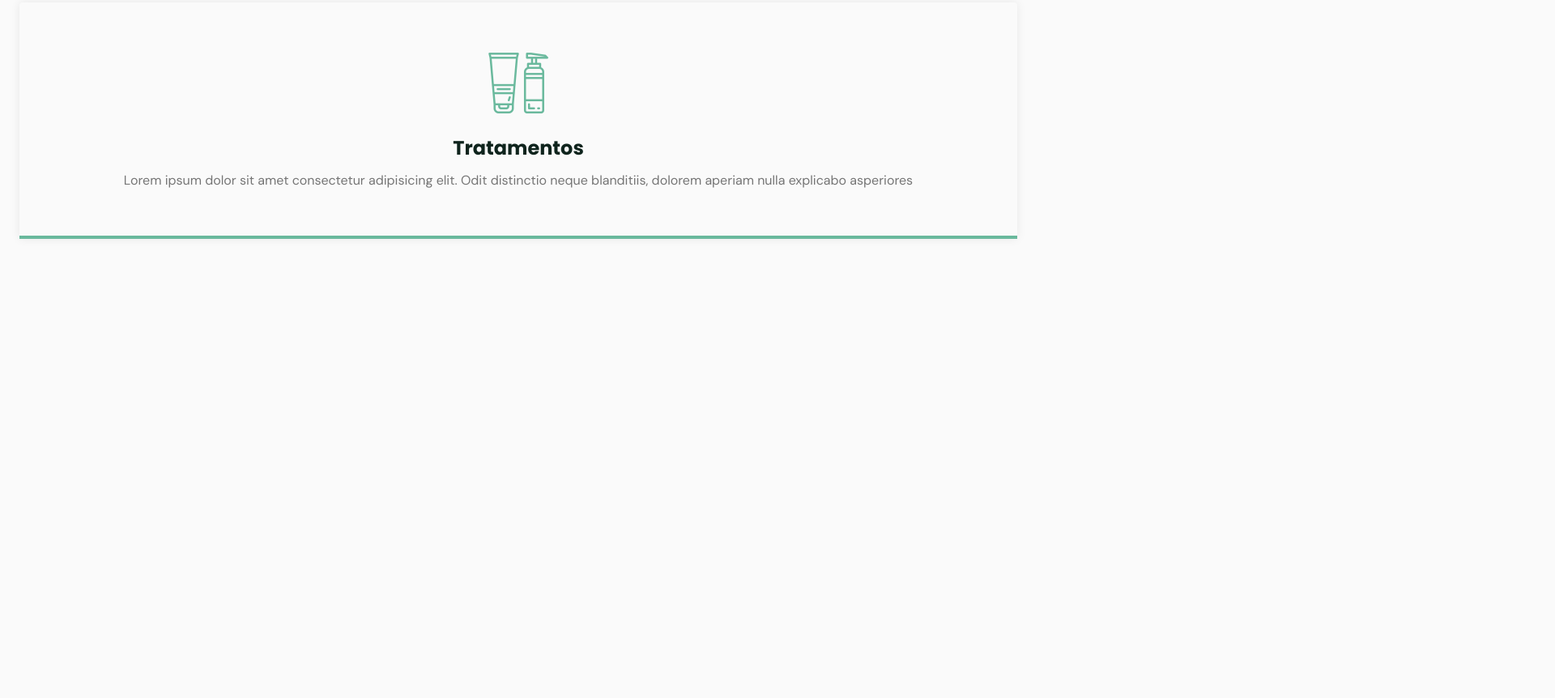
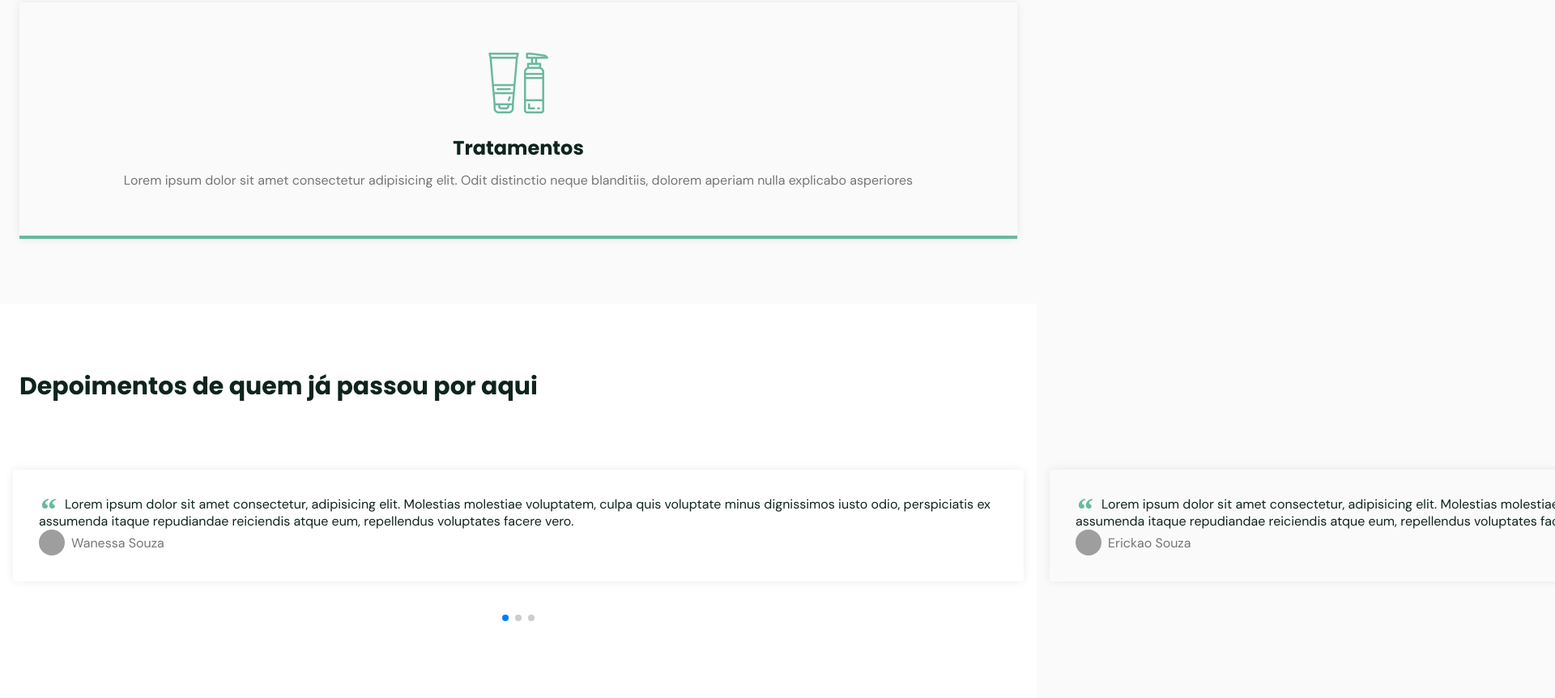
Before and after one commit to erickaugustoo/site-beautysalon, a plain HTML site: page index.html in a window 1280 px wide. Shown: the part 3706-4568 px from the top of the page at 81% size, 1920 px wide, since content can reach past the window. Before the commit the page ends 4081 px from the top, so only its background shows below. Drawn offline with nearby package versions, Linux system fonts and the light colour scheme; grey boxes are pictures that could not be loaded; files whose address does not match are found by name.

Commit message:
update site

```diff
--- a/index.html
+++ b/index.html
@@ -18,6 +18,10 @@
       href="https://fonts.googleapis.com/css2?family=DM+Sans:wght@400;500;700&family=Poppins:wght@400;500;700&display=swap"
       rel="stylesheet"
     />
+
+    <!-- SWIPER -->
+    <link rel="stylesheet" href="https://unpkg.com/swiper@7/swiper-bundle.min.css"/>
+
   </head>
   <body>
     <header id="header">
@@ -40,6 +44,7 @@
     </header>
 
     <main>
+      <!-- HOME-->
       <section class="section" id="home">
         <div class="container grid">
           <div class="image">
@@ -61,6 +66,7 @@
 
       <div class="divider-1"></div>
 
+      <!-- ABOUT -->
       <section class="section" id="about">
         <div class="container grid">
           <div class="image">
@@ -97,6 +103,7 @@
 
       <div class="divider-2"></div>
 
+      <!-- SERVICES -->
       <section class="section" id="services">
         <div class="container grid">
           <header>
@@ -138,8 +145,76 @@
           </div>
         </div>
       </section>
+
+      <!-- TESTIMONIALS -->
+
+      <section class="section" id="testimonials">
+        <div class="container">
+          <header>
+            <h2 class = "title">Depoimentos de quem já passou por aqui</h2>
+          </header>
+          <div class="testimonials swiper-container">
+
+            <div class="swiper-wrapper">
+              <div class="testimonial swiper-slide">
+                <blockquote>
+                  <p>
+                    <span>&ldquo;</span>
+                    Lorem ipsum dolor sit amet consectetur, adipisicing elit. Molestias molestiae voluptatem, culpa quis voluptate minus dignissimos iusto odio, perspiciatis ex assumenda itaque repudiandae reiciendis atque eum, repellendus voluptates facere vero.
+                  </p>
+                  <cite>
+                    <img src="https://randomuser.me/api/portraits/women/25.jpg" alt="Wanessa Souza">
+                    Wanessa Souza
+                  </cite>
+                </blockquote>
+
+              </div>
+
+              <div class="testimonial swiper-slide">
+                <blockquote>
+                  <p>
+                    <span>&ldquo;</span>
+                    Lorem ipsum dolor sit amet consectetur, adipisicing elit. Molestias molestiae voluptatem, culpa quis voluptate minus dignissimos iusto odio, perspiciatis ex assumenda itaque repudiandae reiciendis atque eum, repellendus voluptates facere vero.
+                  </p>
+                  <cite>
+                    <img src="https://randomuser.me/api/portraits/women/21.jpg" alt=" Erickao Souza">
+                    Erickao Souza
+                  </cite>
+                </blockquote>
+
+              </div>
+
+              <div class="testimonial swiper-slide">
+                <blockquote>
+                  <p>
+                    <span>&ldquo;</span>
+                    Lorem ipsum dolor sit amet consectetur, adipisicing elit. Molestias molestiae voluptatem, culpa quis voluptate minus dignissimos iusto odio, perspiciatis ex assumenda itaque repudiandae reiciendis atque eum, repellendus voluptates facere vero.
+                  </p>
+                  <cite>
+                    <img src="assets/photos/44.jpg" alt="Foto Franciele Souza">
+                    Franciele Souza
+                  </cite>
+                </blockquote>
+
+              </div>
+
+                <!-- If we need pagination -->
+                <div class="swiper-pagination"></div>
+            </div>
+
+          </div>
+
+        </div>
+      </section>
+
+
+
+      <!-- CONTACT -->
     </main>
+    <!-- swiper -->
+    <script src="https://unpkg.com/swiper@7/swiper-bundle.min.js"></script>
 
+    <!-- main.js -->
     <script src="main.js"></script>
   </body>
 </html>
--- a/main.js
+++ b/main.js
@@ -1,16 +1,5 @@
 const nav = document.querySelector('#header nav')
 const toggle = document.querySelectorAll('nav .toggle')
-
-const pessoa = {
-
-  name: 'mayk',
-  age: 37,
-  falar: function(){
-    alert(pessoa.name)
-  }
-}
-
-pessoa.falar()
 
 for (const element of toggle) {
   element.addEventListener('click', function () {
@@ -25,3 +14,27 @@ for (const link of links) {
     nav.classList.remove('show')
   })
 }
+
+
+const header = document.querySelector("#header")
+const navHeight = header.offsetHeight
+
+window.addEventListener('scroll', function(){
+  if(window.scrollY >= navHeight){
+    header.classList.add('scroll')
+  } else {
+    header.classList.remove('scroll')
+  }
+})
+
+/* Testimonials carousel slider swiper */
+
+const swiper = new Swiper('.swiper-container', {
+  slidesPerView: 1,
+  pagination: {
+    el: '.swiper-pagination'
+  },
+  mousewheel:true,
+  keyboard: true
+
+});
--- a/style.css
+++ b/style.css
@@ -371,3 +371,69 @@ nav.show div.icon-close {
   font-size: 1.5rem;
   margin-bottom: 0.75rem;
 }
+
+/*====  TESTIMONIALS ============================ */
+
+#testimonials {
+  background: white;
+}
+
+#testimonials .container {
+  margin-left: 0;
+  margin-right: 0;
+}
+#testimonials header {
+  margin-left: 1.5rem;
+  margin-right: 1.5rem;
+  margin-bottom: 0;
+}
+
+
+#testimonials blockquote{
+ padding: 2rem;
+ box-shadow: 0px 0px 12px rgba(0, 0, 0, 0.08);
+ border-radius: 00.25rem;
+}
+
+#testimonials blockquote p {
+  position: relative;
+  text-indent: 2rem;
+  color: var(--title-color)
+}
+
+#testimonials blockquote p span {
+  font: 700 2.5rem serif;
+  position: absolute;
+  top: -0.375rem;
+  left: -1.875rem;
+  color: var(--base-color);
+}
+
+#testimonials cite{
+  display: flex;
+  align-items: center;
+  font-style: normal;
+}
+
+#testimonials cite img {
+  width: 2rem;
+  height: 2rem;
+  object-fit: cover;
+  clip-path: circle();
+  margin-right: 0.5rem;
+}
+
+/* swiper */
+
+.swiper-slide{
+  height: auto;
+  padding: 4rem 1rem;
+}
+
+.swiper-pagination-bullet{
+  width: 0.75rem;
+  height: 0.75rem;
+}
+.swiper-pagination-bullet-active{
+  background: var(--base-color);
+}
```
Also changed, not shown: assets/photos/44.jpg (added).
